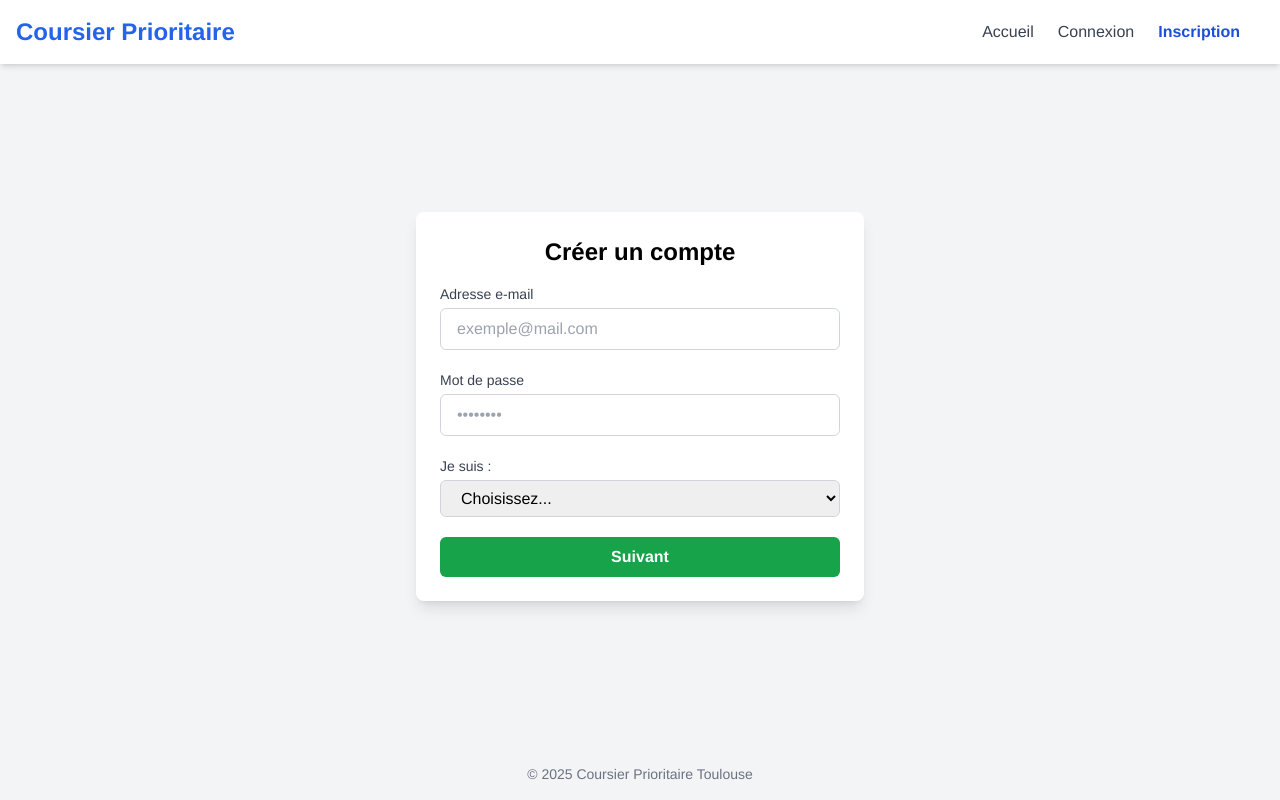
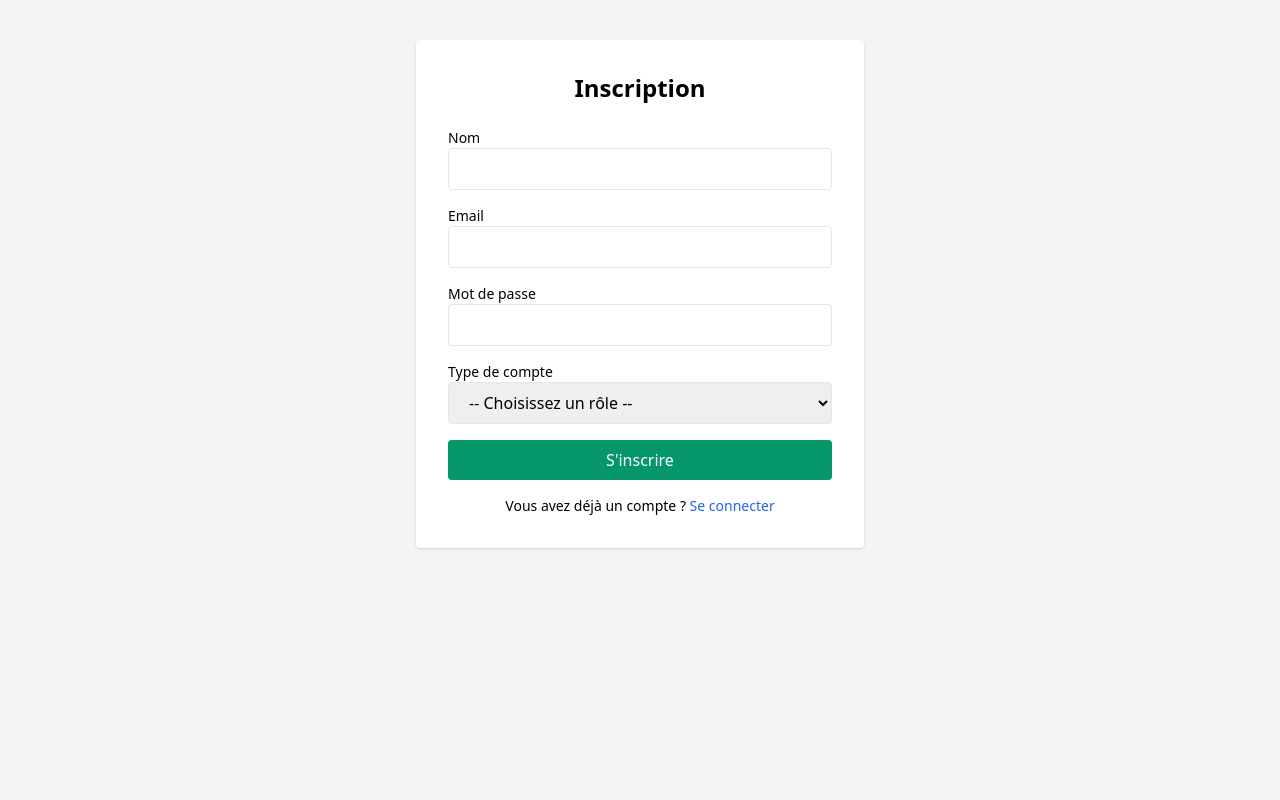
Before and after one commit to brahimcana/s, a plain HTML site: page register.html in a window 1280 px wide. Drawn offline with nearby package versions, Linux system fonts and the light colour scheme.

Commit message:
Update register.html

```diff
--- a/register.html
+++ b/register.html
@@ -2,115 +2,45 @@
 <html lang="fr">
 <head>
   <meta charset="UTF-8" />
-  <meta name="viewport" content="width=device-width, initial-scale=1.0" />
-  <title>Inscription – Coursier Prioritaire Toulouse</title>
+  <meta name="viewport" content="width=device-width, initial-scale=1.0"/>
+  <title>Inscription</title>
+  <link href="https://cdn.jsdelivr.net/npm/tailwindcss@2.2.19/dist/tailwind.min.css" rel="stylesheet">
+</head>
+<body class="bg-gray-100">
+  <div class="max-w-md mx-auto mt-10 bg-white p-8 rounded shadow">
+    <h2 class="text-2xl font-bold mb-6 text-center">Inscription</h2>
 
-  <!-- Tailwind CSS CDN -->
-  <script src="https://cdn.tailwindcss.com"></script>
+    <div id="alert-container"></div>
 
-  <!-- JS général -->
-  <script src="scripts.js" defer></script>
-
-  <style>
-    body { font-family: 'Helvetica Neue', Arial, sans-serif; background-color: #f3f4f6; }
-  </style>
-</head>
-<body class="min-h-screen flex flex-col">
-
-  <!-- Barre de navigation -->
-  <nav class="bg-white shadow-md">
-    <div class="container mx-auto px-4 py-4 flex justify-between items-center">
-      <a href="index.html" class="text-2xl font-bold text-blue-600">Coursier Prioritaire</a>
-      <ul class="flex space-x-6">
-        <li><a href="index.html" class="text-gray-700 hover:text-blue-600">Accueil</a></li>
-        <li><a href="login.html" class="text-gray-700 hover:text-blue-600">Connexion</a></li>
-        <li><a href="register.html" class="text-blue-700 font-semibold">Inscription</a></li>
-        <li><button id="btn-logout" class="hidden text-red-500 hover:text-red-700">Déconnexion</button></li>
-      </ul>
-    </div>
-  </nav>
-
-  <!-- Formulaire d’inscription (étape 1) -->
-  <main class="flex-1 flex items-center justify-center">
-    <div class="w-full max-w-md bg-white shadow-lg rounded-lg overflow-hidden">
-      <div class="p-6">
-        <h2 class="text-2xl font-semibold text-center mb-4">Créer un compte</h2>
-        <div id="alert-container" class="mb-4"></div>
-
-        <form id="register-form" class="space-y-5">
+    <form id="register-form" class="space-y-4">
       <div>
-            <label for="reg-email" class="block text-sm font-medium text-gray-700">Adresse e-mail</label>
-            <input
-              type="email"
-              id="reg-email"
-              placeholder="exemple@mail.com"
-              required
-              class="mt-1 block w-full px-4 py-2 border border-gray-300 rounded-md focus:outline-none focus:ring-2 focus:ring-green-500"
-            />
+        <label for="register-name" class="block text-sm font-medium">Nom</label>
+        <input type="text" id="register-name" class="w-full px-4 py-2 border rounded" required />
       </div>
       <div>
-            <label for="reg-password" class="block text-sm font-medium text-gray-700">Mot de passe</label>
-            <input
-              type="password"
-              id="reg-password"
-              placeholder="••••••••"
-              required
-              class="mt-1 block w-full px-4 py-2 border border-gray-300 rounded-md focus:outline-none focus:ring-2 focus:ring-green-500"
-            />
+        <label for="register-email" class="block text-sm font-medium">Email</label>
+        <input type="email" id="register-email" class="w-full px-4 py-2 border rounded" required />
       </div>
       <div>
-            <label for="reg-role" class="block text-sm font-medium text-gray-700">Je suis :</label>
-            <select
-              id="reg-role"
-              required
-              class="mt-1 block w-full px-4 py-2 border border-gray-300 rounded-md focus:outline-none focus:ring-2 focus:ring-green-500"
-            >
-              <option value="">Choisissez...</option>
+        <label for="register-password" class="block text-sm font-medium">Mot de passe</label>
+        <input type="password" id="register-password" class="w-full px-4 py-2 border rounded" required />
+      </div>
+      <div>
+        <label for="register-role" class="block text-sm font-medium">Type de compte</label>
+        <select id="register-role" class="w-full px-4 py-2 border rounded" required>
+          <option value="">-- Choisissez un rôle --</option>
           <option value="client">Client</option>
-              <option value="driver">Livreur</option>
+          <option value="chauffeur">Chauffeur</option>
         </select>
       </div>
-          <button
-            type="submit"
-            id="btn-register-submit"
-            class="w-full py-2 px-4 bg-green-600 text-white font-semibold rounded-md hover:bg-green-700 transition disabled:opacity-50"
-          >
-            Suivant
-          </button>
+      <button type="submit" class="w-full bg-green-600 text-white py-2 rounded hover:bg-green-700 transition">S'inscrire</button>
     </form>
+
+    <p class="mt-4 text-center text-sm">
+      Vous avez déjà un compte ? <a href="login.html" class="text-blue-600 hover:underline">Se connecter</a>
+    </p>
   </div>
-    </div>
-  </main>
 
-  <!-- Pied de page -->
-  <footer class="bg-gray-100 text-center py-4 text-gray-500 text-sm">
-    &copy; 2025 Coursier Prioritaire Toulouse
-  </footer>
-
-  <!-- Script pour basculer vers la page de profil selon le rôle -->
-  <script>
-    document.getElementById("register-form").addEventListener("submit", function(e) {
-      e.preventDefault();
-      const email = document.getElementById("reg-email").value.trim();
-      const password = document.getElementById("reg-password").value.trim();
-      const role = document.getElementById("reg-role").value;
-
-      if (!email || !password || !role) {
-        showAlert("error", "Tous les champs sont requis.", "alert-container");
-        return;
-      }
-      // Sauvegarde temporaire dans localStorage
-      localStorage.setItem("temp_email", email);
-      localStorage.setItem("temp_password", password);
-      localStorage.setItem("temp_role", role);
-
-      // Redirection selon le rôle
-      if (role === "client") {
-        window.location.href = "profile-client.html";
-      } else {
-        window.location.href = "profile-driver.html";
-      }
-    });
-  </script>
+  <script src="scripts.js"></script>
 </body>
 </html>
```
Lines whose indentation alone changed are shown as unchanged.
